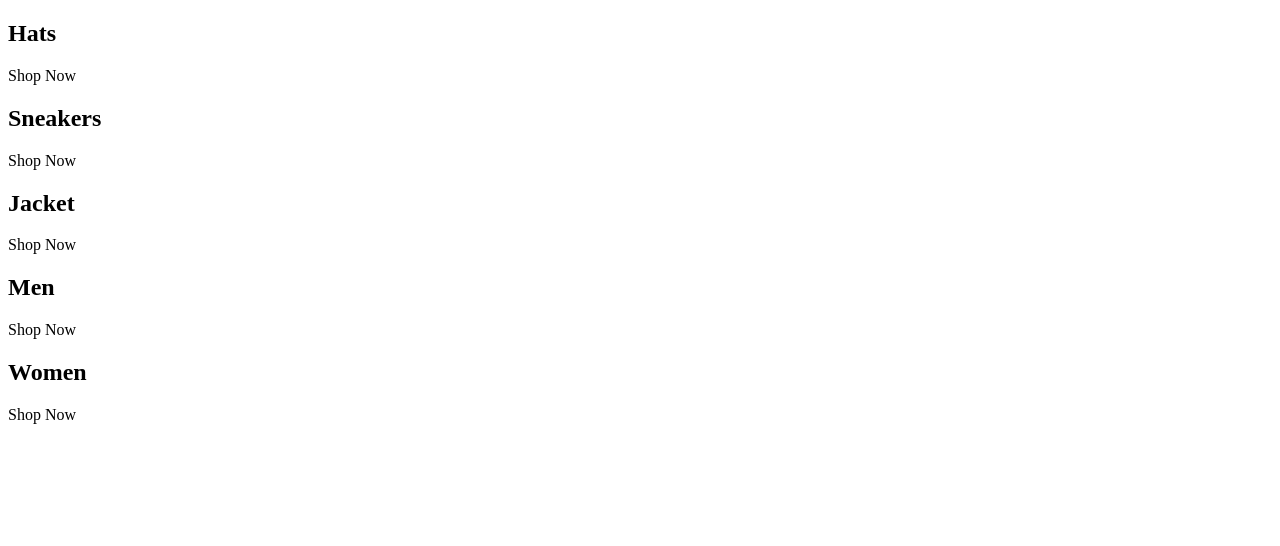
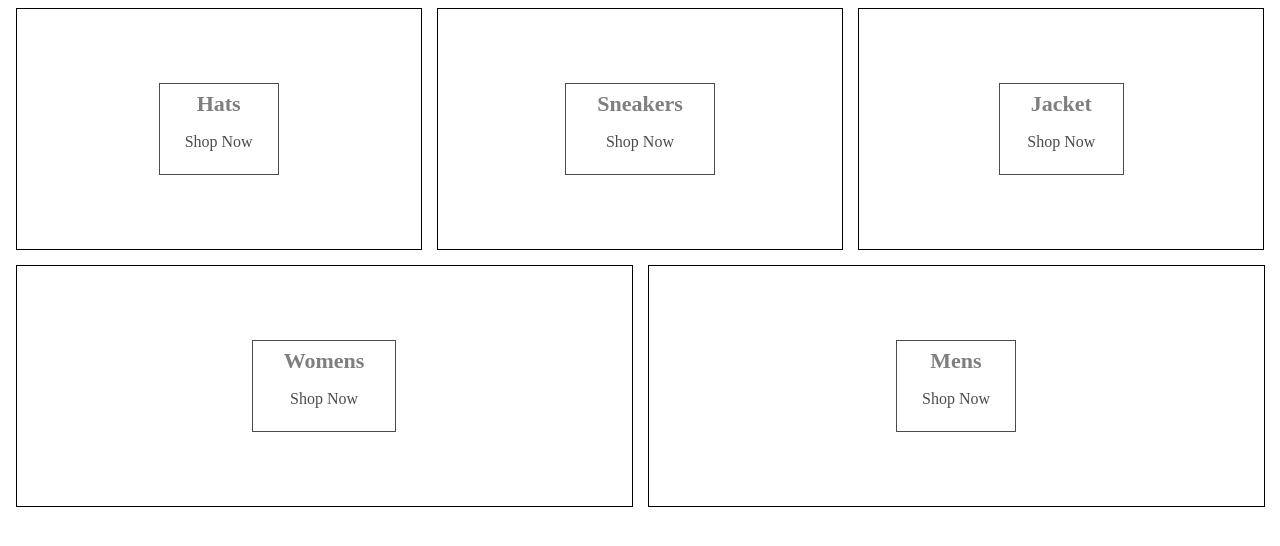
Before and after one commit to Andrew-Marfo/clothing-ecommerce, a React (Create React App) app: page / in a window 1280 px wide. Shown: the top 546 px of the page. Built offline with nearby package versions, Linux system fonts and the light colour scheme.

Commit message:
sass and styling

```diff
--- a/package.json
+++ b/package.json
@@ -9,6 +9,7 @@
     "react": "^18.3.1",
     "react-dom": "^18.3.1",
     "react-scripts": "5.0.1",
+    "sass": "^1.79.4",
     "web-vitals": "^2.1.4"
   },
   "scripts": {
--- a/src/App.js
+++ b/src/App.js
@@ -1,32 +1,35 @@
+import './categories.styles.scss'
+
 const App = () => {
 
   const categories = [
     {
-      'id': 1,
-      'title': 'Hats',
+      id: 1,
+      title: 'Hats',
     },
     {
-      'id': 2,
-      'title':'Sneakers'
+      id: 2,
+      title:'Sneakers'
     },
     {
-      'id': 3,
-      'title':'Jacket'
+      id: 3,
+      title:'Jacket'
     },
     {
-      'id': 4,
-      'title':'Men'
+      id: 4,
+      title:'Womens'
     },
     {
-      'id': 5,
-      'title':'Women'
+      id: 5,
+      title:'Mens'
     }
   ]
   return (
-    <div className="categories-conatianer">
+    <div className="categories-container">
       {categories.map(({ title, id }) => {
         return (
           <div className="category-container" key={id}>
+            <div className='background-image'div/>
             <div className="category-body-container">
               <h2>{title}</h2>
               <p>Shop Now</p>
--- /dev/null
+++ b/src/categories.styles.scss
@@ -0,0 +1,75 @@
+.categories-container {
+  width: 100%;
+  display: flex;
+  flex-wrap: wrap;
+  justify-content: space-between;
+}
+
+.category-container {
+  min-width: 30%;
+  height: 240px;
+  flex: 1 1 auto;
+  display: flex;
+  align-items: center;
+  justify-content: center;
+  border: 1px solid black;
+  margin: 0 7.5px 15px;
+  overflow: hidden;
+
+  &:hover {
+    cursor: pointer;
+
+    & .background-image {
+      transform: scale(1.1);
+      transition: transform 6s cubic-bezier(0.25, 0.45, 0.45, 0.95);
+    }
+
+    & .category-body-container {
+      opacity: 0.9;
+    }
+  }
+
+  &.large {
+    height: 380px;
+  }
+
+  &:first-child {
+    margin-right: 7.5px;
+  }
+
+  &:last-child {
+    margin-left: 7.5px;
+  }
+
+  .background-image {
+    width: 100%;
+    height: 100%;
+    background-size: cover;
+    background-position: center;
+  }
+
+  .category-body-container {
+    height: 90px;
+    padding: 0 25px;
+    display: flex;
+    flex-direction: column;
+    align-items: center;
+    justify-content: center;
+    border: 1px solid black;
+    background-color: white;
+    opacity: 0.7;
+    position: absolute;
+
+    h2 {
+      font-weight: bold;
+      margin: 0 6px 0;
+      font-size: 22px;
+      color: #4a4a4a;
+    }
+
+    p {
+      font-weight: lighter;
+      font-size: 16px;
+    }
+  }
+}
```
Also changed, not shown: 1 other file (tests, documents, lock files or other folders).
